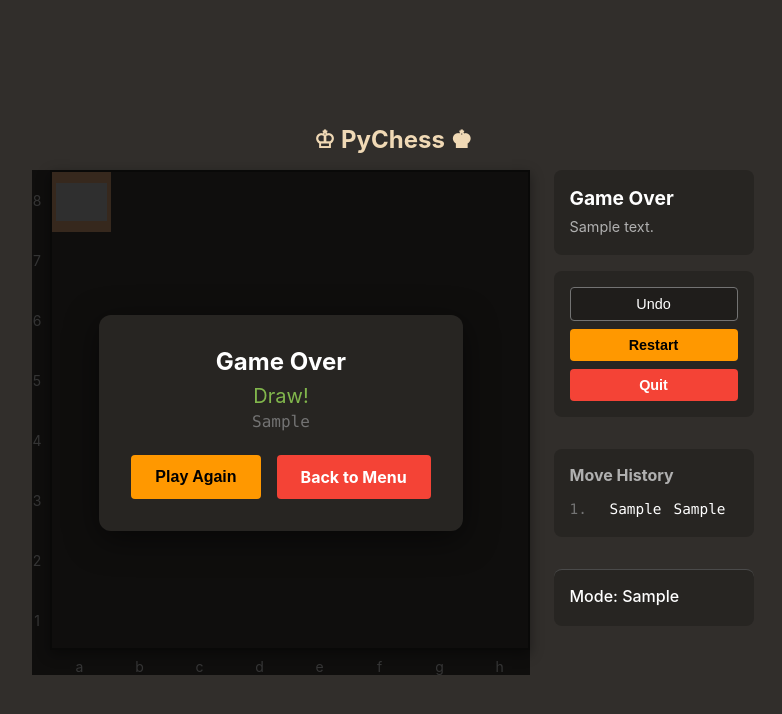
After one commit to gorpong/PyChess, a Python web app: template src/pychess/web/templates/game.html in a window 1280 px wide. The commit adds this page. Shown: the top 714 px of the page, without its empty margins (247-1029 px from the left). Run offline with Jinja, Linux system fonts and the light colour scheme; the template is opened without the code that fills it: most values are stand-ins (such as "Sample title", 1, 10 or a date in 2020); grey boxes are pictures that could not be loaded.

Commit message:
Phase 8: Game mode menu and navigation
- Redesign index page as mode selection menu with styled buttons
- Add /game route for active game display
- Add /api/restart route to restart with same mode
- Add /api/quit route to return to menu
- Index redirects to /game if active session exists
- /game redirects to / if no active session
- Add Restart and Quit buttons to game controls panel
- Add game-over overlay with Play Again and Back to Menu buttons
- Update tests for new routing structure

```diff
--- a/src/pychess/web/static/css/chess.css
+++ b/src/pychess/web/static/css/chess.css
@@ -492,3 +492,178 @@ main {
         height: 480px;
     }
 }
+/* ============================================
+   Phase 8: Menu and Navigation Styles
+   ============================================ */
+
+/* Menu Container */
+.menu-container {
+    max-width: 500px;
+    margin: 2rem auto;
+    padding: 2rem;
+    background: #2a2a2a;
+    border-radius: 12px;
+    box-shadow: 0 4px 20px rgba(0, 0, 0, 0.3);
+}
+
+.menu-container h2 {
+    text-align: center;
+    color: #f0d9b5;
+    margin-bottom: 1.5rem;
+    font-size: 1.5rem;
+}
+
+/* Mode Selection Buttons */
+.mode-buttons {
+    display: flex;
+    flex-direction: column;
+    gap: 1rem;
+}
+
+.mode-buttons form {
+    margin: 0;
+}
+
+.btn-mode {
+    width: 100%;
+    display: flex;
+    flex-direction: column;
+    align-items: center;
+    padding: 1.25rem 1.5rem;
+    border: 2px solid #4a4a4a;
+    border-radius: 8px;
+    background: #3a3a3a;
+    color: #fff;
+    cursor: pointer;
+    transition: all 0.2s ease;
+}
+
+.btn-mode:hover {
+    background: #4a4a4a;
+    border-color: #f0d9b5;
+    transform: translateY(-2px);
+}
+
+.btn-mode:active {
+    transform: translateY(0);
+}
+
+.mode-icon {
+    font-size: 2rem;
+    margin-bottom: 0.5rem;
+}
+
+.mode-name {
+    font-size: 1.25rem;
+    font-weight: bold;
+    margin-bottom: 0.25rem;
+}
+
+.mode-desc {
+    font-size: 0.875rem;
+    color: #aaa;
+}
+
+/* Mode-specific button colors */
+.btn-multiplayer:hover {
+    border-color: #4CAF50;
+    box-shadow: 0 0 10px rgba(76, 175, 80, 0.3);
+}
+
+.btn-easy:hover {
+    border-color: #8BC34A;
+    box-shadow: 0 0 10px rgba(139, 195, 74, 0.3);
+}
+
+.btn-medium:hover {
+    border-color: #FFC107;
+    box-shadow: 0 0 10px rgba(255, 193, 7, 0.3);
+}
+
+.btn-hard:hover {
+    border-color: #FF5722;
+    box-shadow: 0 0 10px rgba(255, 87, 34, 0.3);
+}
+
+/* Game Header */
+.game-container {
+    max-width: 1000px;
+    margin: 0 auto;
+    padding: 1rem;
+}
+
+.game-header {
+    text-align: center;
+    margin-bottom: 1rem;
+}
+
+.game-header h1 {
+    font-size: 1.5rem;
+    color: #f0d9b5;
+    margin: 0;
+}
+
+/* Control Panel Buttons */
+.controls-panel {
+    display: flex;
+    flex-direction: column;
+    gap: 0.5rem;
+    margin-bottom: 1rem;
+}
+
+.btn-restart {
+    background: #ff9800;
+    color: #000;
+    border: none;
+    padding: 0.5rem 1rem;
+    border-radius: 4px;
+    cursor: pointer;
+    font-weight: bold;
+    transition: background 0.2s;
+}
+
+.btn-restart:hover {
+    background: #ffb74d;
+}
+
+.btn-quit {
+    background: #f44336;
+    color: #fff;
+    border: none;
+    padding: 0.5rem 1rem;
+    border-radius: 4px;
+    cursor: pointer;
+    font-weight: bold;
+    text-decoration: none;
+    text-align: center;
+    transition: background 0.2s;
+}
+
+.btn-quit:hover {
+    background: #e57373;
+}
+
+/* Game Over Buttons */
+.game-over-buttons {
+    display: flex;
+    gap: 1rem;
+    justify-content: center;
+    margin-top: 1.5rem;
+}
+
+.game-over-buttons .btn-restart,
+.game-over-buttons .btn-quit {
+    padding: 0.75rem 1.5rem;
+    font-size: 1rem;
+}
+
+/* Mode Panel Update */
+.mode-panel {
+    margin-top: 1rem;
+    padding-top: 1rem;
+    border-top: 1px solid #4a4a4a;
+}
+
+.mode-panel .mode-hint {
+    display: none; /* Hide the "coming in Phase 8" text */
+}
--- /dev/null
+++ b/src/pychess/web/templates/game.html
@@ -0,0 +1,15 @@
+{% extends "base.html" %}
+
+{% block title %}PyChess - Game{% endblock %}
+
+{% block content %}
+<div class="game-container">
+    <div class="game-header">
+        <h1>♔ PyChess ♚</h1>
+    </div>
+
+    <div id="game-container">
+        {% include "partials/game_area.html" %}
+    </div>
+</div>
+{% endblock %}
--- a/src/pychess/web/templates/partials/game_area.html
+++ b/src/pychess/web/templates/partials/game_area.html
@@ -42,6 +42,13 @@
                         {% endif %}
                     </p>
                     <p class="result-code">{{ game_result }}</p>
+                    <div class="game-over-buttons">
+                        <button class="btn btn-restart"
+                                onclick="if(confirm('Start a new game with the same settings?')) { document.getElementById('restart-form').submit(); }">
+                            Play Again
+                        </button>
+                        <a href="/" class="btn btn-quit">Back to Menu</a>
+                    </div>
                 </div>
             </div>
         {% endif %}
@@ -88,13 +95,25 @@
                     hx-swap="innerHTML">
                 Undo
             </button>
+
+            <button class="btn btn-restart"
+                    onclick="if(confirm('Restart the game? All progress will be lost.')) { document.getElementById('restart-form').submit(); }">
+                Restart
+            </button>
+
+            <button class="btn btn-quit"
+                    onclick="if(confirm('Quit the game? All progress will be lost.')) { window.location.href = '/api/quit'; }">
+                Quit
+            </button>
         </div>
 
         {% include "partials/history.html" %}
 
         <div class="mode-panel">
             <p class="current-mode">Mode: {{ game_mode | title }}</p>
-            <p class="mode-hint">Game mode selection coming in Phase 8.</p>
         </div>
     </div>
 </div>
+
+<!-- Hidden form for restart -->
+<form id="restart-form" action="/api/restart" method="POST" style="display: none;"></form>
```
Also changed, not shown: WEB-UI_PHASES.md (+1 -0 lines), src/pychess/web/routes.py (+66 -25 lines), src/pychess/web/templates/index.html (+40 -2 lines), tests/web/test_routes.py (+205 -40 lines).
